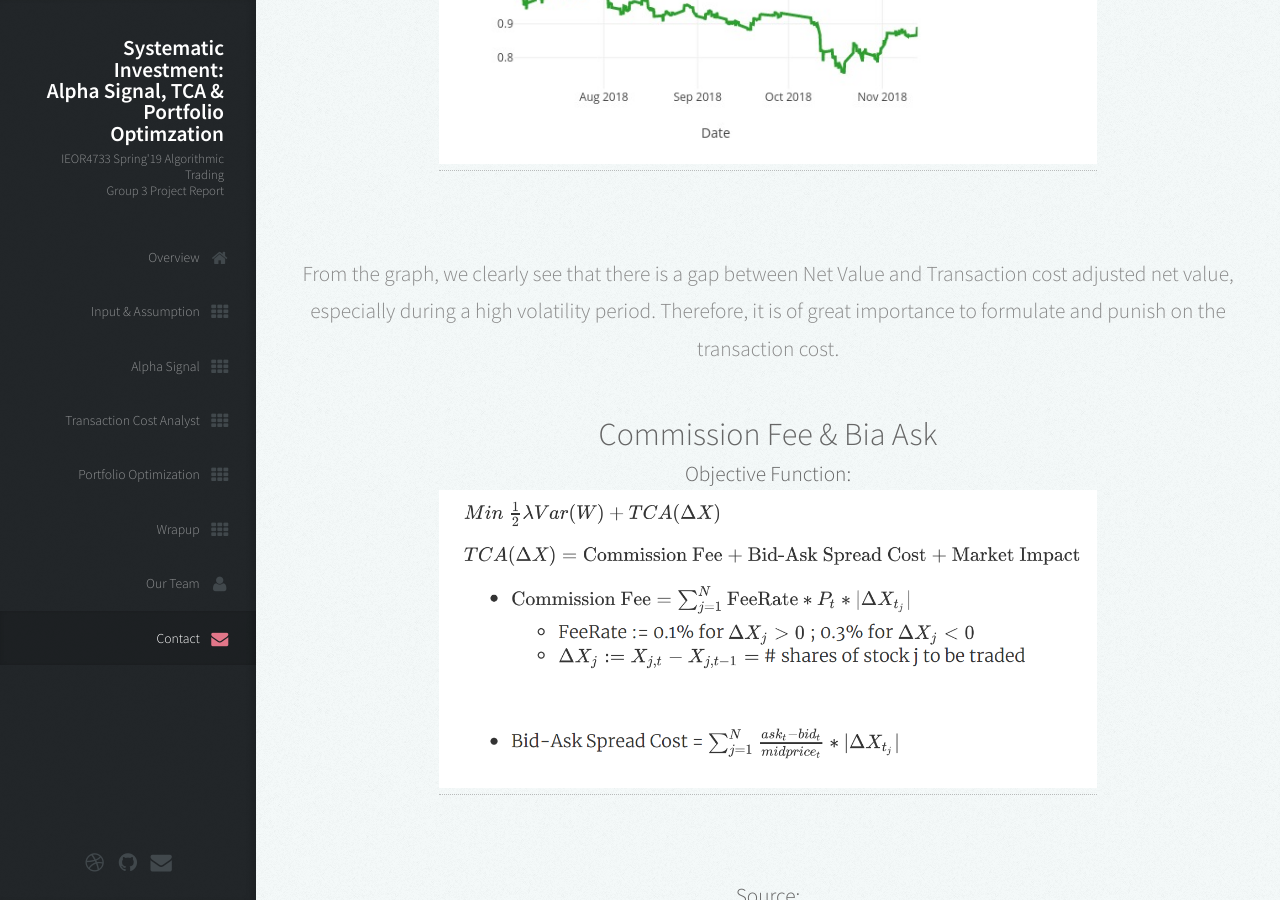
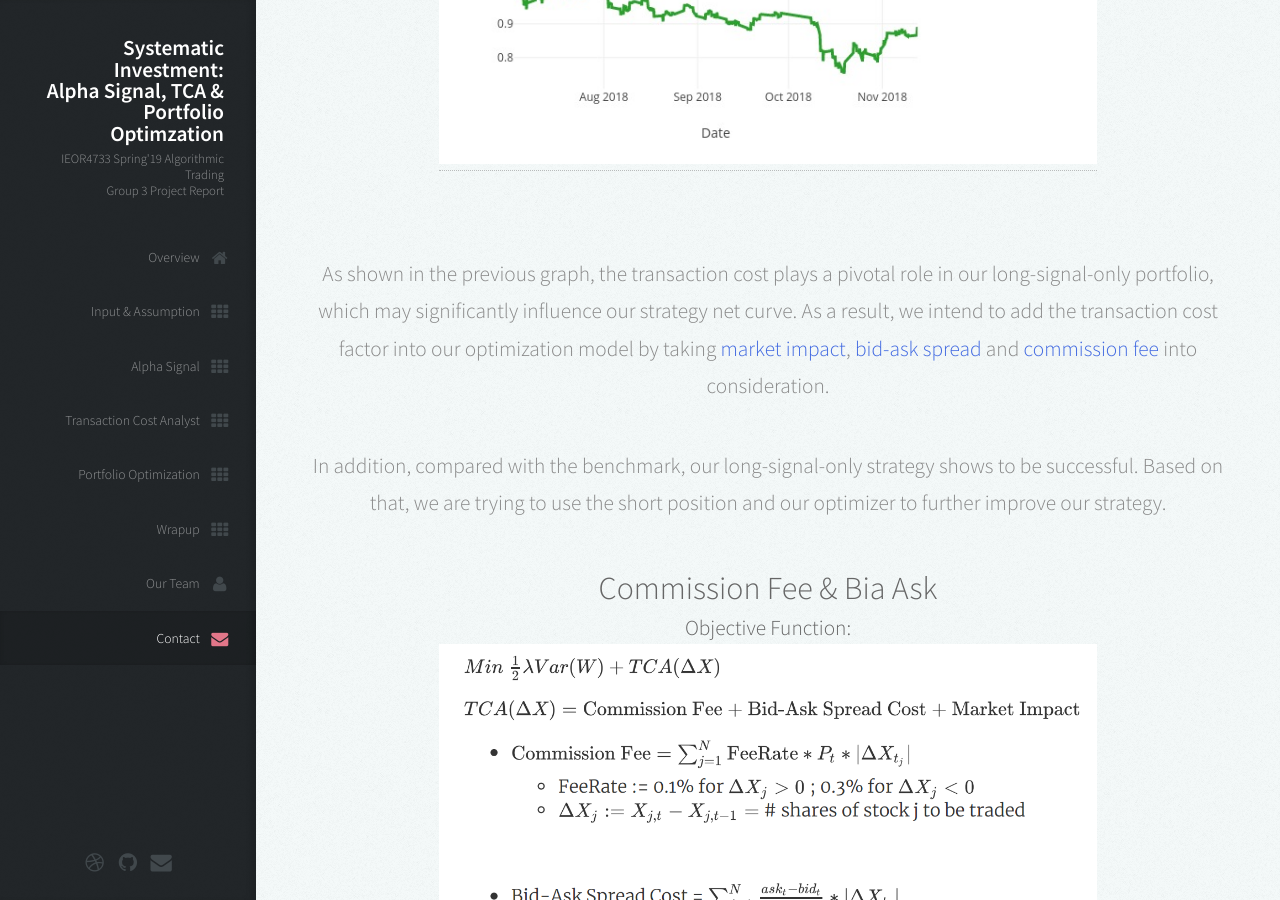
Before and after one commit to xiaohui-victor-li/xiaohui-victor-li.github.io, a Jekyll site: the page projects/algo-trading-project/index.html, which Jekyll copies as it is, in a window 1280 px wide and 900 px high, scrolled down 12036 px. Built offline with Jekyll 4.4.1, drawn with Linux system fonts in a browser that asks for light colours; some of the changed text lies outside the part shown.

Commit message:
Add files via upload

```diff
--- a/projects/algo-trading-project/index.html
+++ b/projects/algo-trading-project/index.html
@@ -289,10 +289,11 @@
 							<a href="#">
 								<img src="images/tca/tca.jpeg" alt="" width = 70%/></a>
 							<p>&nbsp;</p>
-							<p>From the graph, we clearly see that there is a gap between Net Value and Transaction cost adjusted net value, especially during a high volatility period. Therefore, it is of great importance to formulate and punish on the transaction cost. </p>
+							<p>As shown in the previous graph, the transaction cost plays a pivotal role in our long-signal-only portfolio, which may significantly influence our strategy net curve. As a result, we intend to add the transaction cost factor into our optimization model by taking <span style="color:royalblue">market impact</span>, <span style="color:royalblue">bid-ask spread</span> and <span style="color:royalblue">commission fee</span> into consideration.</p>
+
+							<p>In addition, compared with the benchmark, our long-signal-only strategy shows to be successful. Based on that, we are trying to use the short position and our optimizer to further improve our strategy.</p>
 
 							<h3>Commission Fee & Bia Ask</h3>
-
 
 
 							<h4>Objective Function:</h4>
@@ -340,6 +341,8 @@
 							</header>
 							<a href="#">
 								<img src="images/opt/1_opt_inno.png" alt="" width = 70%></a>
+
+							<p>Here, we take advantage of the popularly used Markowitz framework and take the minimum variance optimization as a starting point given the large estimation error of expected return. During the period that the benchmark undergoes selloffs, our optimized portfolio obtains significantly higher net value. Further, considering that the reality has various violations of the minimum variance optimization assumptions, we extend our basic model by focusing more on risk measurement and risk management. Finally, the results show that the downside risk and shrink weight extensions remarkably improve our basic model and our intuitions get proved.</p>
 							<p>&nbsp;</p>
 
 
@@ -376,15 +379,13 @@
 
 
 							<h3>Assumptions of Minimum Variance Optimization:</h3>
-							<p>Covariance matrix is the correct measure of investment risk. Investment returns canbe adequately represented by a joint elliptical distribution, e.g., Normal Distribution.</p>
+							<p>Covariance matrix is the correct measure of investment risk. Investment returns can be adequately represented by a joint elliptical distribution, e.g., Normal Distribution.</p>
 							<p>But the reality is different...</p>
 
-							<ul>
-							<li><p>Our optimization extension would focus on:</p>
-							<ul><li><strong>Risk Measurement</strong></li></ul>
-							<ul><li><strong>Risk Management</strong></li></ul>
-							</li>
-							</ul>
+							<p>Our optimization extension would focus on:</p>
+							<ul><li><span style="color:royalblue">Risk Measurement</span></li></ul>
+							<ul><li><span style="color:royalblue">Risk Management</span></li></ul>
+
 							<a href="#">
 								<img src="images/opt/5_extension framework.jpeg" alt="" width = 80%></a>
 							<p>&nbsp;</p>
@@ -423,10 +424,51 @@
 
 							</ul>
 							</li>
+							</ul>
+							<h3>Optimization Extension 2: Conditional Value at Risk (CVaR)</h3>
+							<ul>
+							<p>&nbsp;</p>
+							<li><h4>Intuition:</h4>
+							<ul>
+							<li>A risk assessment measure that quantifies the amount of tail risk</li>
+							<li>An alternative way to improve skewness</li>
 
 							</ul>
+							</li>
+
+							</ul>
+							<ul>
 							<p>&nbsp;</p>
-							<h3>Optimization Extension 2: Shrink Weight</h3>
+							<li><h4>Formulation:</h4>
+							<ul>
+							<a href="#">
+								<img src="images/opt/form2.png" alt="" width = 50%></a>
+							<p>&nbsp;</p>
+							</li>
+
+							</ul>
+							</li>
+
+							</ul>
+							<h4>Result:</h4>
+							<a href="#">
+								<img src="images/opt/curve_2.jpeg" alt="" width = 70%></a>
+							<a href="#">
+								<img src="images/opt/extension2_table.png" alt="" width = 70%></a>
+
+							<ul>
+							<p>&nbsp;</p>
+							<li><h4>Source:</h4>
+							<ul>
+							<li>Luis F. Zuluaga & Samuel H. Cox, Improving skewness of mean-variance portfolios</li>
+
+							</ul>
+							</li>
+
+							</ul>
+
+							<p>&nbsp;</p>
+							<h3>Optimization Extension 3: Shrink Weight</h3>
 							<ul>
 							<p>&nbsp;</p>
 							<li><h4>Intuition:</h4>
@@ -455,7 +497,7 @@
 							<a href="#">
 								<img src="images/opt/extension2_curve.jpeg" alt="" width = 70%></a>
 							<a href="#">
-								<img src="images/opt/extension2_table.png" alt="" width = 70%></a>
+								<img src="images/opt/extension3_table.png" alt="" width = 70%></a>
 
 							<ul>
 							<p>&nbsp;</p>
@@ -494,7 +536,7 @@
 							<a href="#">
 								<img src="images/opt/extension3_curve.jpeg" alt="" width = 70%></a>
 							<a href="#">
-								<img src="images/opt/extension3_table.png" alt="" width = 70%></a>
+								<img src="images/opt/extension4_table.png" alt="" width = 70%></a>
 
 							<ul>
 							<p>&nbsp;</p>
@@ -506,19 +548,16 @@
 
 							</ul>
 							</li>
-
 							</ul>
 
 
 							<p>&nbsp;</p>
-
-							<h3>Optimization Extension 4: CVar</h3>
+							<h3>Optimization Extension 5: Risk Parity</h3>
 							<ul>
 							<p>&nbsp;</p>
 							<li><h4>Intuition:</h4>
 							<ul>
-							<li>Limit the maximum total amount of short selling, i.e., the L1 norm of the portfolio-weight vector is shrinked within a given threshold</li>
-							<li>A generalization of the shortselling constraint in which the total amount of short-selling should not exceed a given budget</li>
+							<li>The aim of Risk Parity Model is to make each asset contributes the same amount of risk to the portfolio.</li>
 
 							</ul>
 							</li>
@@ -529,50 +568,7 @@
 							<li><h4>Formulation:</h4>
 							<ul>
 							<a href="#">
-								<img src="images/opt/extension2_form.png" alt="" width = 50%></a>
-							<p>&nbsp;</p>
-							</li>
-
-							</ul>
-							</li>
-
-							</ul>
-							<h4>Result:</h4>
-							<a href="#">
-								<img src="images/opt/curve_2.jpeg" alt="" width = 70%></a>
-							<a href="#">
-								<img src="images/opt/extension4_table.png" alt="" width = 70%></a>
-
-							<ul>
-							<p>&nbsp;</p>
-							<li><h4>Source:</h4>
-							<ul>
-							<li>Victor DeMiguel, Lorenzo Garlappi, Francisco J. &amp; Nogales Raman Uppal (July 2007), A Generalized Approach to Portfolio Optimization: Improving Performance By Constraining Portfolio Norms</li>
-
-							</ul>
-							</li>
-
-							</ul>
-
-							<p>&nbsp;</p>
-							<h3>Optimization Extension 5: Risk Parity</h3>
-							<ul>
-							<p>&nbsp;</p>
-							<li><h4>Intuition:</h4>
-							<ul>
-							<li>Limit the maximum total amount of short selling, i.e., the L1 norm of the portfolio-weight vector is shrinked within a given threshold</li>
-							<li>A generalization of the shortselling constraint in which the total amount of short-selling should not exceed a given budget</li>
-
-							</ul>
-							</li>
-
-							</ul>
-							<ul>
-							<p>&nbsp;</p>
-							<li><h4>Formulation:</h4>
-							<ul>
-							<a href="#">
-								<img src="images/opt/extension2_form.png" alt="" width = 50%></a>
+								<img src="images/opt/form5.png" alt="" width = 50%></a>
 							<p>&nbsp;</p>
 							</li>
 
```
Also changed, not shown: other parts of projects/algo-trading-project/index.html (+1 -1 lines), projects/algo-trading-project/images/opt/form2.png (added), projects/algo-trading-project/images/opt/form5.png (added).
